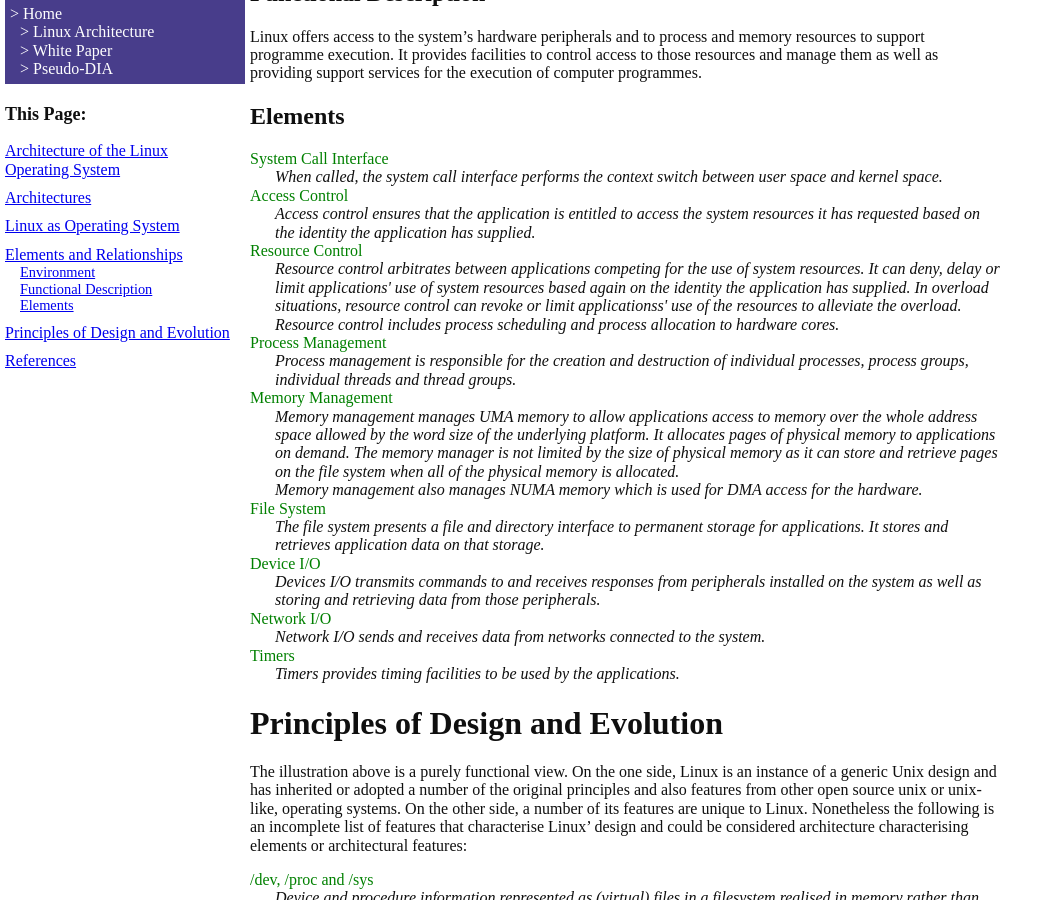
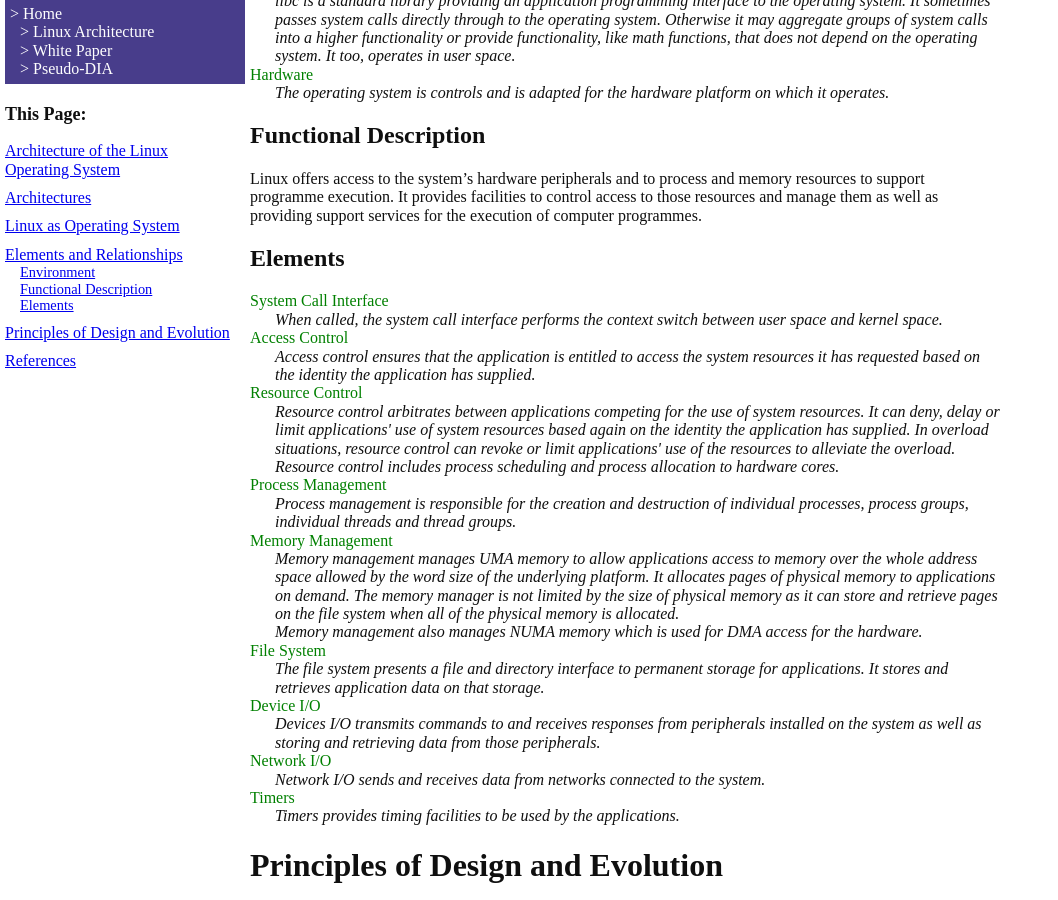
Before and after one commit to OpenJohnMacGregor/ElisaPages, a Jekyll site: the page built from docs/LinuxArchitecture.md, in a window 1280 px wide and 900 px high, scrolled down 2207 px. Shown: the whole window, without its empty margins (0-1058 px from the left). Built offline with Jekyll 4.4.1, drawn with Linux system fonts in a browser that asks for light colours; some of the changed text lies outside the part shown.

Commit message:
Added further references, refined architectural description in Linux Arch
Signed-off-by: John MacGregor <open.john.macgregor@gmail.com>

```diff
--- a/docs/LinuxArchitecture.md
+++ b/docs/LinuxArchitecture.md
@@ -144,7 +155,7 @@ as well as providing support services for the execution of computer programmes.
 		Resource control arbitrates between applications competing for the use of system resources.
 		It can deny, delay or limit applications' use of system resources based again on the identity
 		the application has supplied.
-		In overload situations, resource control can revoke or limit applicationss' use of the resources
+		In overload situations, resource control can revoke or limit applications' use of the resources
 		to alleviate the overload.
 		Resource control includes process scheduling and process allocation to hardware cores.
 		</dd>
```
Also changed, not shown: other parts of docs/LinuxArchitecture.md (+20 -0 lines).
